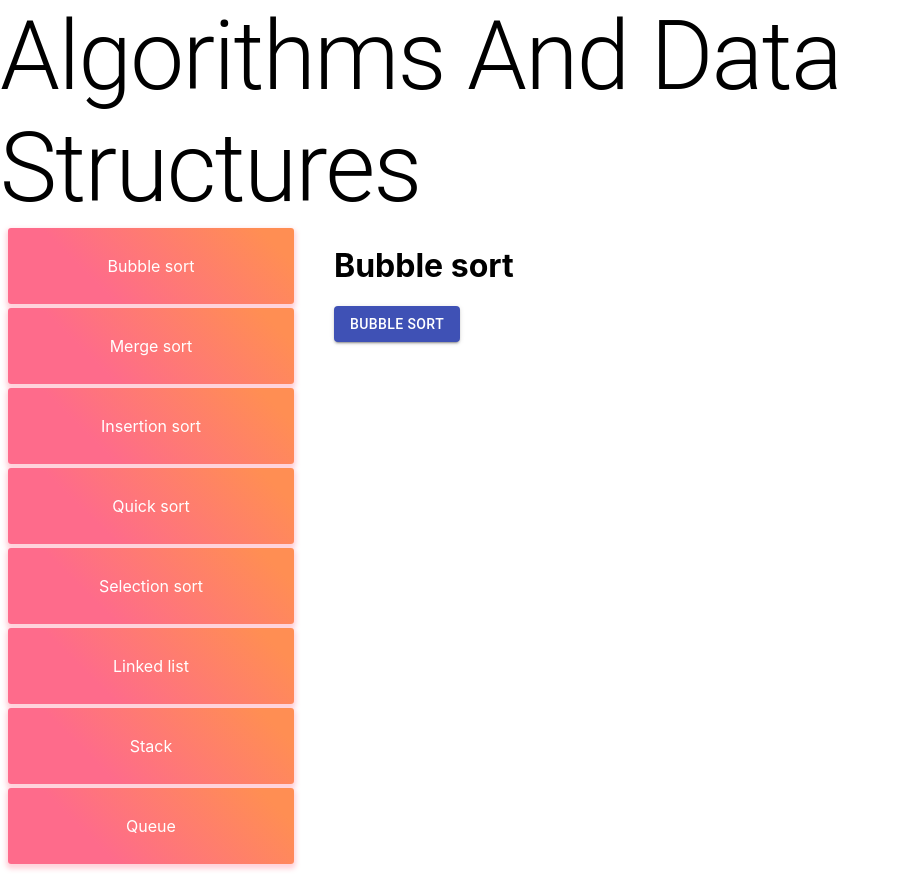
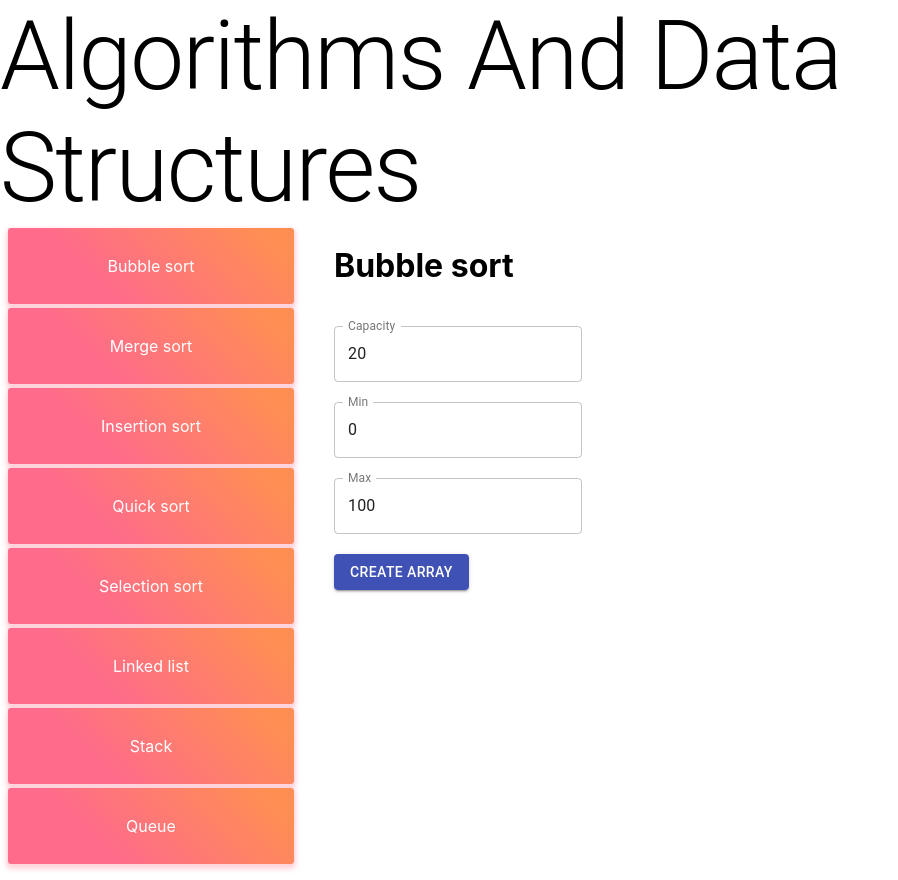
Before and after one commit to TigranVardanyan/Algorithms-and-Data-structures, a React (Create React App) app: page /bubble_sort in a window 1280 px wide. Shown: the whole page, without its empty margins (0-898 px from the left). Built offline with nearby package versions, Linux system fonts and the light colour scheme.

Commit message:
bubble sort

```diff
--- a/src/containers/main-content/sorting/bubble-sort/bubble-sort.tsx
+++ b/src/containers/main-content/sorting/bubble-sort/bubble-sort.tsx
@@ -1,29 +1,107 @@
-import React, { FC } from 'react';
-import {Button} from "@material-ui/core";
+import React, {Dispatch, FC, useState} from 'react';
+import {Button, ButtonGroup, TextField} from "@material-ui/core";
 import BubbleSort_SoA from "../../../../classes/sorting/Bubble-sort_SoA";
 import ArrayCreator from "../../../../classes/RandomArrayCreator";
 
+type arraySettings = {
+    capacity:number,
+    min:number,
+    max:number,
+}
+
+const createArray = (setArray: React.Dispatch<React.SetStateAction<number[]>>,
+                     arraySettings: arraySettings,
+                     setArrayStatus: React.Dispatch<React.SetStateAction<boolean>>) => {
+    const array = ArrayCreator.generateRandomArray(arraySettings.capacity, arraySettings.min, arraySettings.max)
+    setArray(array);
+    setArrayStatus(true);
+}
+
 const BubbleSort: FC = () => {
 
-    const array = ArrayCreator.generateRandomArray(100000,1,300);
-    console.log(array)
+    const [array, setArray] = useState([1])
+
+    const [arraySettings, setArraySettings] = useState({capacity:20, min:0, max:100})
+
+    const [arrayStatus, setArrayStatus] = useState(false)
+
     const Sort = new BubbleSort_SoA();
 
-    const sorting = () => {
+    const doSorting = () => {
         console.log(Sort.sort(array));
     }
+
+    const handleArraySettingsChange = (e: React.ChangeEvent<HTMLTextAreaElement | HTMLInputElement>,setting: string) => {
+        switch (setting) {
+            case 'capacity':
+                setArraySettings({
+                    ...arraySettings,
+                    capacity: parseInt(e.target.value),
+                })
+                break;
+            case 'min':
+                setArraySettings({
+                    ...arraySettings,
+                    min: parseInt(e.target.value),
+                })
+                break;
+            case 'max':
+                setArraySettings({
+                    ...arraySettings,
+                    max: parseInt(e.target.value),
+                })
+                break;
+            default:
+                return
+        }
+    }
+
+    const createText = !arrayStatus ? "Create array" : "Recreate array"
 
     return (
         <React.Fragment>
             <h1>Bubble sort</h1>
-
-            <Button
+            <br/>
+            <TextField
+                label="Capacity"
+                variant="outlined"
+                onChange={(e) => {
+                    handleArraySettingsChange(e, 'capacity')
+                }}
+                value={arraySettings.capacity}
+            />
+            <br/><br/>
+            <TextField
+                label="Min"
+                variant="outlined"
+                onChange={(e) => {
+                    handleArraySettingsChange(e, 'min')
+                }}
+                value={arraySettings.min}
+            />
+            <br/><br/>
+            <TextField
+                label="Max"
+                variant="outlined"
+                onChange={(e) => {
+                    handleArraySettingsChange(e, 'max')
+                }}
+                value={arraySettings.max}
+            />
+            <br/><br/>
+            <ButtonGroup
                 variant={"contained"}
                 color={"primary"}
-                onClick={() => { sorting() } }
+                onClick={() => { doSorting() } }
             >
-                Bubble Sort
-            </Button>
+                <Button
+                    onClick={() => {
+                        createArray(setArray, arraySettings, setArrayStatus)
+                    }}
+                >
+                    {createText}
+                </Button>
+            </ButtonGroup>
         </React.Fragment>
     )
 }
```
